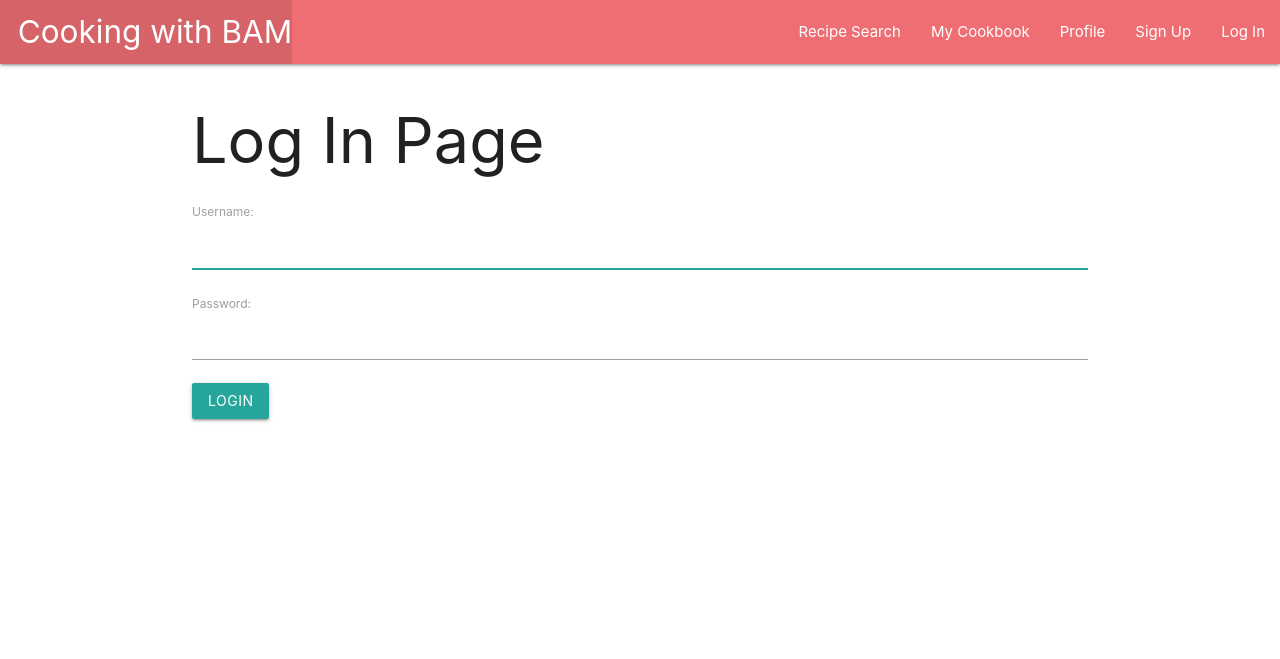
After one commit to BSacco0674/cookbook, a Django app: page /accounts/login/ in a window 1280 px wide. The commit adds this page. Shown: the top 659 px of the page. Run offline with Django 3.2, Linux system fonts and the light colour scheme.

Commit message:
add login

```diff
--- a/cookbook/settings.py
+++ b/cookbook/settings.py
@@ -119,3 +119,5 @@ USE_TZ = True
 # https://docs.djangoproject.com/en/3.0/howto/static-files/
 
 STATIC_URL = '/static/'
+
+LOGIN_REDIRECT_URL = '/recipes/'
--- a/cookbook/urls.py
+++ b/cookbook/urls.py
@@ -19,4 +19,5 @@ from django.urls import path, include
 urlpatterns = [
     path('admin/', admin.site.urls),
     path('', include('main_app.urls')),
+    path('accounts/', include('django.contrib.auth.urls')),
 ]
--- a/main_app/templates/base.html
+++ b/main_app/templates/base.html
@@ -23,7 +23,7 @@
             <li><a href="/recipes/">My Cookbook</a></li>
             <li><a href="/profile/">Profile</a></li>
             <li><a href="">Sign Up</a></li>
-            <li><a href="">Log In</a></li>
+            <li><a href="/accounts/login/">Log In</a></li>
         </ul>
       </div>
     </nav>
--- a/main_app/templates/recipes/index.html
+++ b/main_app/templates/recipes/index.html
@@ -3,5 +3,6 @@
 {% block content %}
 
 <h1>Recipe List</h1>
+<a href="/detail/">Test Recipe</a>
 
 {% endblock %}
--- /dev/null
+++ b/main_app/templates/registration/login.html
@@ -0,0 +1,12 @@
+{% extends 'base.html' %}
+{% block content %}
+
+<h1>Log In Page</h1>
+<form method="post" action="{% url 'login' %}">
+    {% csrf_token %}
+    {{ form.as_p }}
+    <input type="submit" class="btn" value="login">
+    <input type="hidden" name="next" value="{{ next }}">
+  </form>
+
+{% endblock %}
--- a/main_app/templates/search.html
+++ b/main_app/templates/search.html
@@ -3,5 +3,6 @@
 {% block content %}
 
 <h1>Search Page</h1>
+<a href="/detail/">Test Recipe</a>
 
 {% endblock %}
--- a/main_app/views.py
+++ b/main_app/views.py
@@ -1,5 +1,4 @@
 from django.shortcuts import render
-
 
 # Create your views here.
 def home(request):
```
